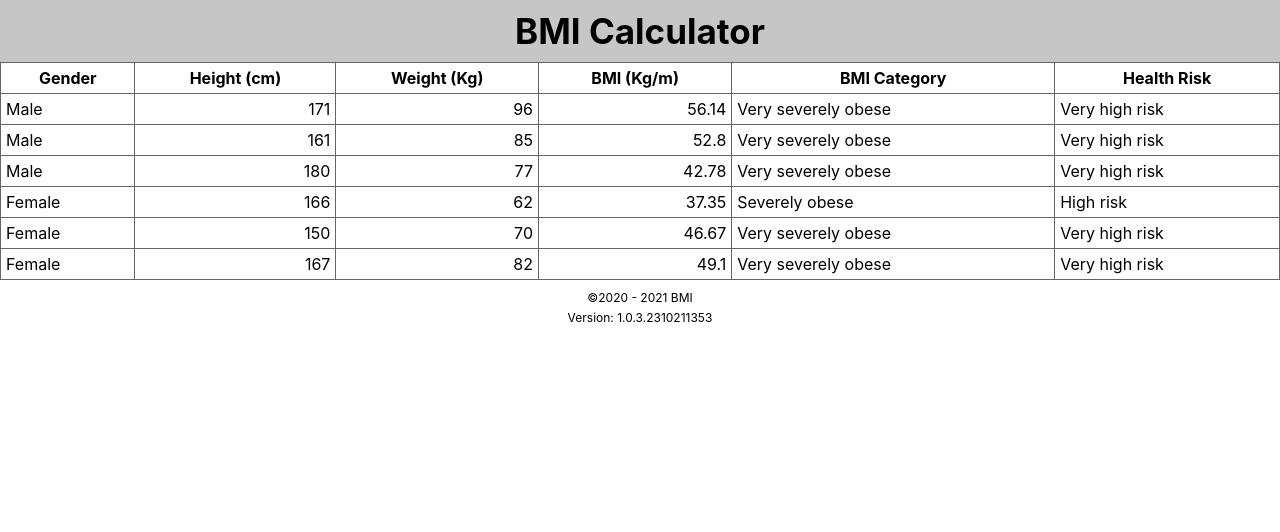
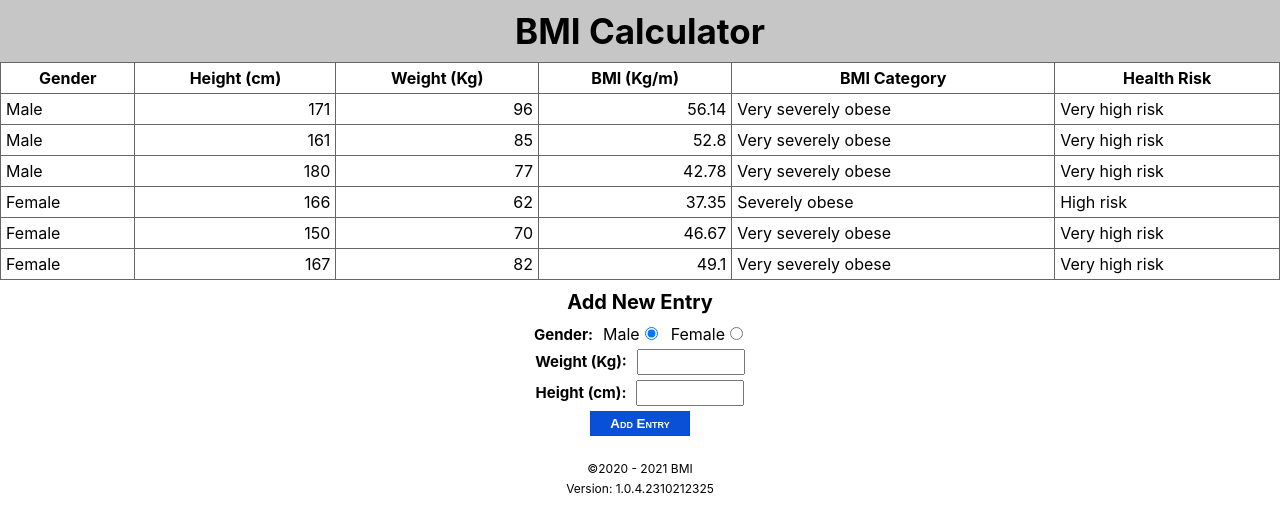
Before and after one commit to shahidain/code-20102021-shahidainsayed, a React (Create React App) app: page / in a window 1280 px wide. Shown: the top 532 px of the page. Built offline with nearby package versions, Linux system fonts and the light colour scheme.

Commit message:
Code refactored to add new entry in data

```diff
--- a/src/BmiApp.js
+++ b/src/BmiApp.js
@@ -1,4 +1,5 @@
 import sampleData from "./data/SampleData";
+import React, { Component, useState } from "react";
 
 
 const BMIValue = (height, weight) => {
@@ -9,7 +10,6 @@ const BMIValue = (height, weight) => {
 
 const BMIData = (height, weight) => {
     let BMI = BMIValue(height, weight);
-
     switch (true){
         case (BMI <= 18.4):
             return {'BMI': BMI, 'Category' : 'Underweight', 'HealthRisk' : 'Malnutrition risk'};
@@ -28,11 +28,40 @@ const BMIData = (height, weight) => {
     }
 }
 
+class BmiApp extends Component {
+    constructor(props) {
+        super(props);
         let sampleDataWithBMIInfo = sampleData.map(data => ({...data,
             BMIData: BMIData(data.HeightCm, data.WeightKg)
         }));
-
-const BMITable = () =>{
+        this.state = {
+            gender: 'Male',
+            height:'',
+            weight:'',
+            data: sampleDataWithBMIInfo
+        };
+        this.setValueHandler = this.setValueHandler.bind(this);
+        this.setGenderHandler = this.setGenderHandler.bind(this);
+        this.addNewEntry = this.addNewEntry.bind(this);
+    }
+    setValueHandler(event){
+        if(event.target.name=='weight'){
+           this.setState({...this.state, weight: event.target.value});
+        }
+        if(event.target.name=='height'){
+            this.setState({...this.state, height: event.target.value});
+        }
+    }
+    setGenderHandler(event){
+        this.setState({...this.state, gender: event.target.value});
+    }
+    addNewEntry(){
+        if(this.state.height > 0 && this.state.weight > 0){
+            this.setState({data:[...this.state.data, { Gender:this.state.gender, HeightCm: this.state.height, WeightKg:this.state.weight, BMIData: BMIData(this.state.height, this.state.weight)}]});
+            this.setState({weight: '', height: '', gender: 'Male'});
+        }
+    }
+    render(){
         return(
             <div>
                 <table className="bordered">
@@ -48,7 +77,7 @@ const BMITable = () =>{
                     </thead>
                     <tbody>
                         {
-                        sampleDataWithBMIInfo.map((data, index) => (
+                            this.state.data.map((data, index) => (
                                 <tr key={index}>
                                     <td>{data.Gender}</td>
                                     <td className="right">{data.HeightCm}</td>
@@ -61,12 +90,28 @@ const BMITable = () =>{
                         }
                     </tbody>
                 </table>
+                <div style={{width:'300px',margin:'auto',textAlign:'center'}}>
+                    <div style={{marginTop:'10px',marginBottom:'10px',fontSize:'20px',fontWeight:'bolder'}}>
+                        Add New Entry
+                    </div>
+                    <div>
+                        <span className="title">Gender:</span>
+                        <label htmlFor="genderMale">Male</label><input type="radio" name="gender" id="genderMale" defaultChecked={this.state.gender== 'Male'}  value="Male" onChange={this.setGenderHandler}/>
+                        <label htmlFor="genderFemale" className="gender">Female</label><input type="radio" name="gender" id="genderFemale" defaultChecked={this.state.gender== 'Female'} value="Female" onChange={this.setGenderHandler}/>
+                    </div>
+                    <div style={{marginTop:'5px'}}>
+                        <span className="title">Weight (Kg):</span>
+                        <input type="text" name="weight" value={this.state.weight} onChange={this.setValueHandler}/>
+                    </div>
+                    <div style={{marginTop:'5px'}}>
+                        <span className="title">Height (cm):</span>
+                        <input type="text" name="height" value={this.state.height} onChange={this.setValueHandler}/>
+                    </div>
+                    <div style={{marginTop:'5px'}}><button onClick={this.addNewEntry}>Add Entry</button></div>
+                </div>
             </div>
         );
     }
-
-function BmiApp(){
-    return(<BMITable/>);
 }
 
 export default BmiApp;
--- a/src/banners/Footer.js
+++ b/src/banners/Footer.js
@@ -1,6 +1,6 @@
 const Footer = () => {
     const footerStyle = {
-        'marginTop':'10px',
+        'marginTop':'25px',
         'textAlign': 'center',
         'fontSize': '12px'
     }
@@ -10,7 +10,7 @@ const Footer = () => {
                 <label aria-labelledby="footerDiv">&copy;2020 - 2021 BMI</label>
             </div>
             <div style={{textAlign:'center',marginTop:'5px',fontSize:'12px'}}>
-                Version: 1.0.3.2310211353
+                Version: 1.0.4.2310212325
             </div>
         </>
     )
--- a/src/index.css
+++ b/src/index.css
@@ -27,3 +27,13 @@ table.bordered th, td{
 table.bordered td.right{
   text-align: right;
 }
+
+span.title{
+  font-size: 15px;
+  font-weight: bold;
+  margin-right: 10px;
+}
+
+label.gender{margin-left: 10px;}
+input[type=text]{width:100px;height:20px}
+button {background-color:rgb(8, 80, 214);color:#fff; height: 25px; border:solid 1px rgb(7, 69, 241); width: 100px; font-weight: bold;font-variant: small-caps;}
```
Also changed, not shown: src/App.css (line endings or trailing spaces). Lines whose indentation alone changed are shown as unchanged.
